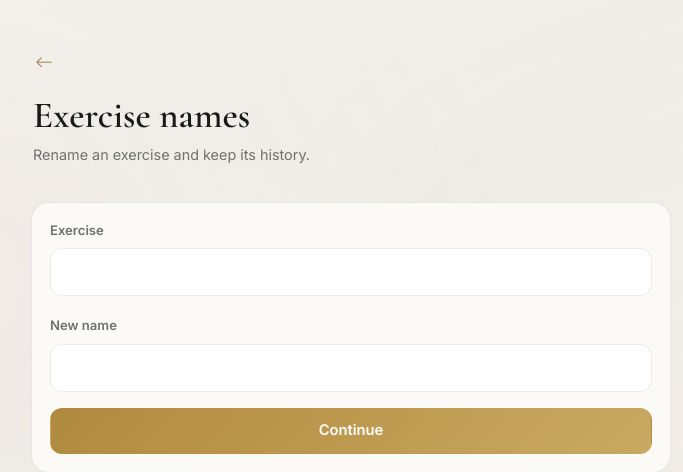
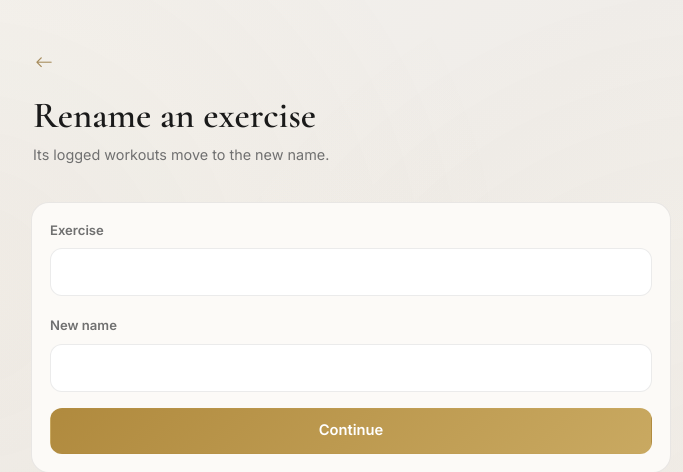
Before and after one commit to Harsh-0024/workout_logger_, a Python web app: template templates/settings_exercise_names.html in a window 1280 px wide. Shown: the part 105-577 px from the top of the page, without its empty margins (289-972 px from the left). Run offline with Jinja, Linux system fonts and the light colour scheme; the template is opened without the code that fills it, so the values that code supplies are empty.

Commit message:
settings: renaming an exercise lives under Your data
It's occasional cleanup of logged history, like bulk import and bulk
delete, so it sits with them in "Import & clean up" as "Rename an
exercise". Training goes back to the three things that shape training:
plan, rep ranges, bodyweight exercises. The page is titled to match and
goes back to Your data.

Co-Authored-By: Claude Opus 5.5 <noreply@anthropic.com>

```diff
--- a/templates/settings_exercise_names.html
+++ b/templates/settings_exercise_names.html
@@ -1,10 +1,10 @@
 {% extends 'base.html' %}
-{% block title %}Exercise names - Workout Tracker{% endblock %}
+{% block title %}Rename an exercise - Workout Tracker{% endblock %}
 {% import '_settings_ui.html' as st %}
 {% block content %}
 {{ st.styles() }}
 <div class="st">
-    {{ st.head('Exercise names', 'Rename an exercise and keep its history.', url_for('user_settings'), 'Back to settings') }}
+    {{ st.head('Rename an exercise', 'Its logged workouts move to the new name.', url_for('data_settings'), 'Back to your data') }}
 
     {% if preview %}
     <section class="st-section">
```
Also changed, not shown: templates/settings.html (+1 -9 lines), templates/settings_data.html (+9 -1 lines).
